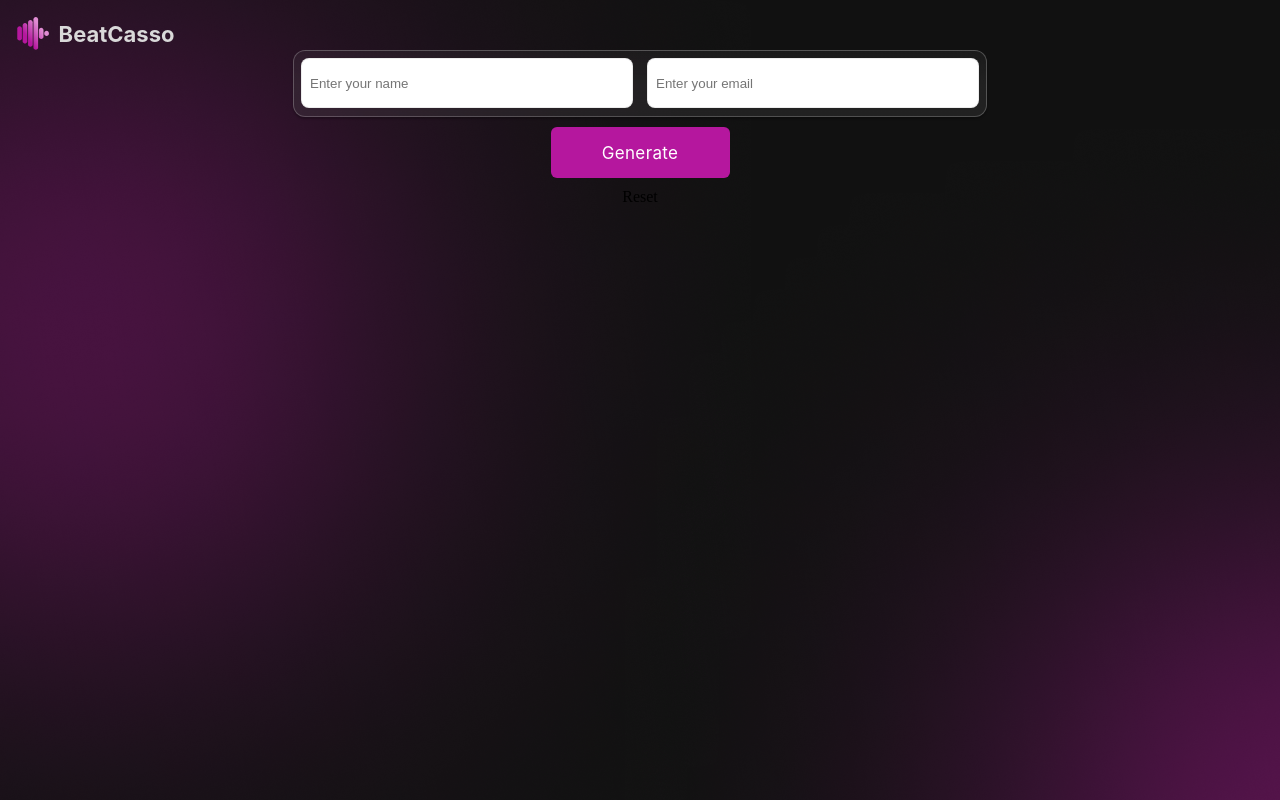
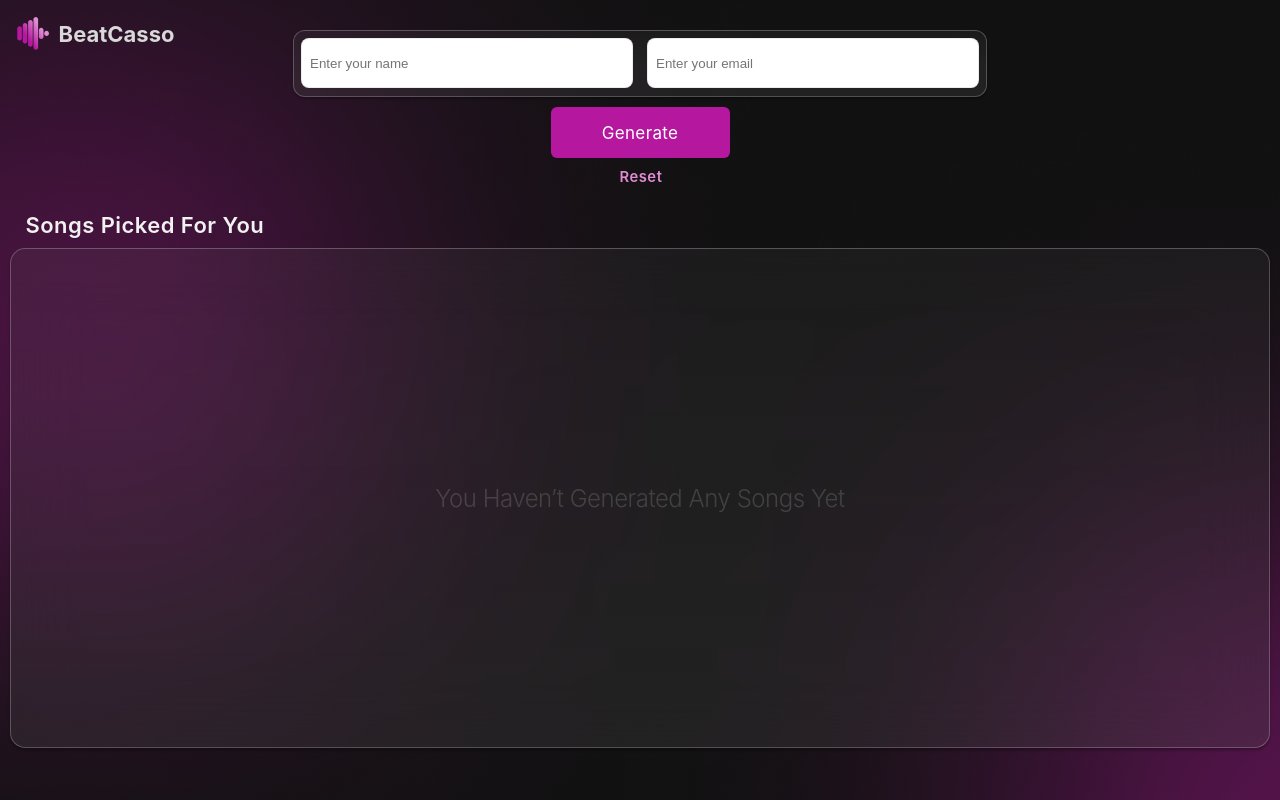
Before and after one commit to Arnav-C26/GDSC---Team-Picasso, a Flask app: page /generate in a window 1280 px wide. Run offline with Flask 3, Linux system fonts and the light colour scheme.

Commit message:
refactor: Update styles and templates for input form

```diff
--- a/static/styles/style.css
+++ b/static/styles/style.css
@@ -1,3 +1,4 @@
+/* Base styles */
 body,
 html {
   width: 100%;
@@ -10,6 +11,7 @@ html {
   justify-content: center;
   align-items: center;
 }
+
 .content {
   position: fixed;
   top: 50%; /* Adjust this value if needed */
@@ -45,31 +47,37 @@ html {
   text-decoration: none;
   border: none;
 }
+
 .button:hover {
   border-radius: 6.72px;
   border: 1px solid #e08cd3;
   background: rgba(181, 23, 158, 0.7);
 }
+
 .button:active {
   border-radius: 6.72px;
   border: 1px solid var(--Primary-1, #b5179e);
   background: var(--Secondary-1, #e08cd3);
 }
+
 .logo-container {
   display: flex;
   flex-direction: row;
   align-items: center;
   gap: 27px;
 }
+
 .logo-text {
   display: flex;
   align-items: center;
   flex-direction: column;
   gap: 4px;
 }
+
 .logo {
   height: 120px;
 }
+
 .title {
   color: #d9d9d9;
   font-size: 65px;
@@ -77,6 +85,7 @@ html {
   font-weight: 700;
   text-transform: capitalize;
 }
+
 .subtitle {
   text-align: center;
   color: #d9d9d9;
@@ -103,17 +112,29 @@ html {
 
 .small-title {
   color: #d9d9d9;
-  font-size: 22px; /* Consider using 'vw' units for responsiveness */
+  font-size: 22px;
   font-family: "Inter", sans-serif;
   font-weight: 700;
   text-transform: capitalize;
+}
+
+.input-wrapper {
+  position: fixed;
+  top: 30px; /* Adjust this value to reduce the gap */
+  left: 50%;
+  transform: translateX(-50%);
+  display: flex;
+  flex-direction: column;
+  align-items: center;
+  justify-content: center;
+  gap: 10px;
 }
 
 .searchbox-card {
   width: 692px;
   height: 65px;
   flex-shrink: 0;
-  border-radius: 12.16px;
+  border-radius: 12px;
   border: 1.28px solid rgba(210, 210, 210, 0.29);
   background: linear-gradient(
     180deg,
@@ -125,7 +146,8 @@ html {
   display: flex;
 }
 
-.song-name-searchbox {
+.song-name-searchbox,
+.artist-name-searchbox {
   display: flex;
   width: 328px;
   height: 48px;
@@ -136,59 +158,63 @@ html {
   border-radius: 8px;
   border: 1px solid rgba(18, 18, 18, 0.08);
   background: #fff;
+  align-items: center;
+  justify-content: center;
 }
 
-.artist-name-searchbox {
-  padding: 0 0 0 8px;
-  display: flex;
-  width: 328px;
-  height: 48px;
-  margin: 7px;
-  align-items: center;
-  gap: 8px;
-  border-radius: 8px;
-  border: 1px solid rgba(18, 18, 18, 0.08);
-  background: #fff;
+.reset-button {
+  width: 41px;
+  position: relative;
+  font-size: 14.79px;
+  letter-spacing: 0.52px;
+  text-transform: capitalize;
+  font-weight: 600;
+  font-family: "Inter", sans-serif;
+  color: #e08cd3;
+  text-align: center;
+  display: inline-block;
 }
 
-.input-wrapper {
-  position: fixed;
-  top: 50px; /* Adjust this value as needed */
-  left: 50%;
-  transform: translateX(-50%);
+.content-wrapper {
   display: flex;
-  flex-direction: column;
+  flex-direction: row;
   align-items: center;
-  gap: 10px;
+  gap: 20px;
+  width: 100%;
 }
 
-/* .generator-area {
+.output-wrapper {
   display: flex;
   flex-direction: column;
   align-items: center;
   width: 100%;
-  margin-top: 260px; /* Added gap between generator area and input content
-} */
+  gap: 10px;
+  margin-top: 150px;
+}
 
-.generator-title {
-  margin-left: 50px;
+.output-title-container {
+  width: 100%;
+  display: inline-block;
+  justify-content: left;
+  align-items: left;
+  padding-left: 17px; /* Same left padding as small-logo-container */
+  margin-top: 10px;
+}
+
+.output-title {
   font-size: 22px;
-  width: 100%;
-  position: relative;
   letter-spacing: 0.02em;
   text-transform: capitalize;
   font-weight: 600;
   font-family: "Inter", sans-serif;
   color: #f1f1f1;
   text-align: left;
-  display: flex;
-  align-items: center;
-  margin-bottom: 10px;
+  margin-left: 17px; /* Same as the padding-left of output-title-container */
 }
 
 .generator-card {
   width: calc(100% - 20px);
-  height: calc(100% - 20px);
+  height: 500px;
   position: relative;
   box-shadow: 0px 2.431999921798706px 2.43px rgba(0, 0, 0, 0.25);
   backdrop-filter: blur(36.48px);
@@ -200,5 +226,19 @@ html {
   );
   border: 1.6px solid rgba(210, 210, 210, 0.29);
   box-sizing: border-box;
-  margin: 0 10px 10px 10px; /* 10px margin on left, right, and bottom */
-} */
+  display: flex;
+  flex-direction: row;
+  align-items: center;
+  justify-content: center;
+}
+
+.no-songs {
+  font-size: 24px;
+  letter-spacing: -0.02em;
+  text-transform: capitalize;
+  font-weight: 300;
+  font-family: Inter;
+  color: rgba(206, 206, 206, 0.2);
+  text-align: center;
+  font-family: "Inter", sans-serif;
+}
--- a/templates/generator.html
+++ b/templates/generator.html
@@ -42,7 +42,15 @@
           />
         </div>
         <button class="button generate-button" type="button">Generate</button>
-        <div class="reset-text">Reset</div>
+        <div class="reset-button">Reset</div>
+      </div>
+      <div class="output-wrapper">
+        <div class="output-title-container">
+          <div class="output-title">Songs Picked for You</div>
+        </div>
+        <div class="generator-card">
+          <div class="no-songs">You Haven’t Generated any Songs yet </div>
+        </div>
       </div>
     </div>
   </body>
```
